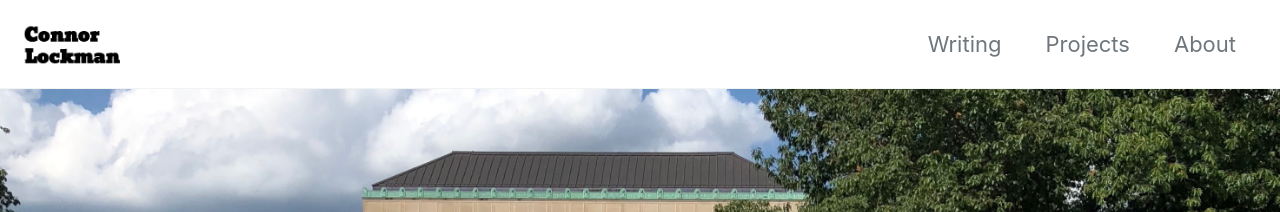
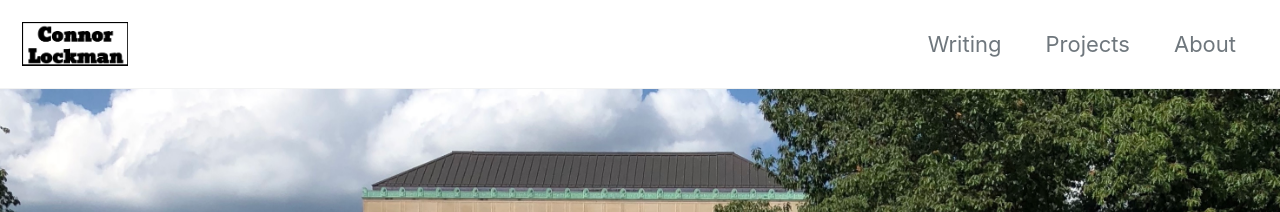
Before and after one commit to connorlockman/connorlockman.github.io, a Jekyll site: the page built from index.html, in a window 1280 px wide. Shown: the top 212 px of the page. Built offline with Jekyll 4.4.1, drawn with Linux system fonts in a browser that asks for light colours; cached includes are drawn as plain includes; nearby versions of some CDN libraries; the list of posts is cut into pages by our own code.

Commit message:
trying new logo

```diff
--- a/_config.yml
+++ b/_config.yml
@@ -24,7 +24,7 @@
 baseurl                  : # the subpath of your site, e.g. "/blog"
 repository               : # GitHub username/repo-name e.g. "mmistakes/minimal-mistakes"
 teaser                   : # path of fallback teaser image, e.g. "/assets/images/500x300.png"
-logo                     : "assets/images/name2.png" # path of logo image to display in the masthead, e.g. "/assets/images/88x88.png"
+logo                     : "assets/images/name3.png" # path of logo image to display in the masthead, e.g. "/assets/images/88x88.png"
 masthead_title           : # overrides the website title displayed in the masthead, use " " for no title
 # breadcrumbs            : false # true, false (default)
 words_per_minute         : 200
```
Also changed, not shown: assets/images/name3.png (added).
